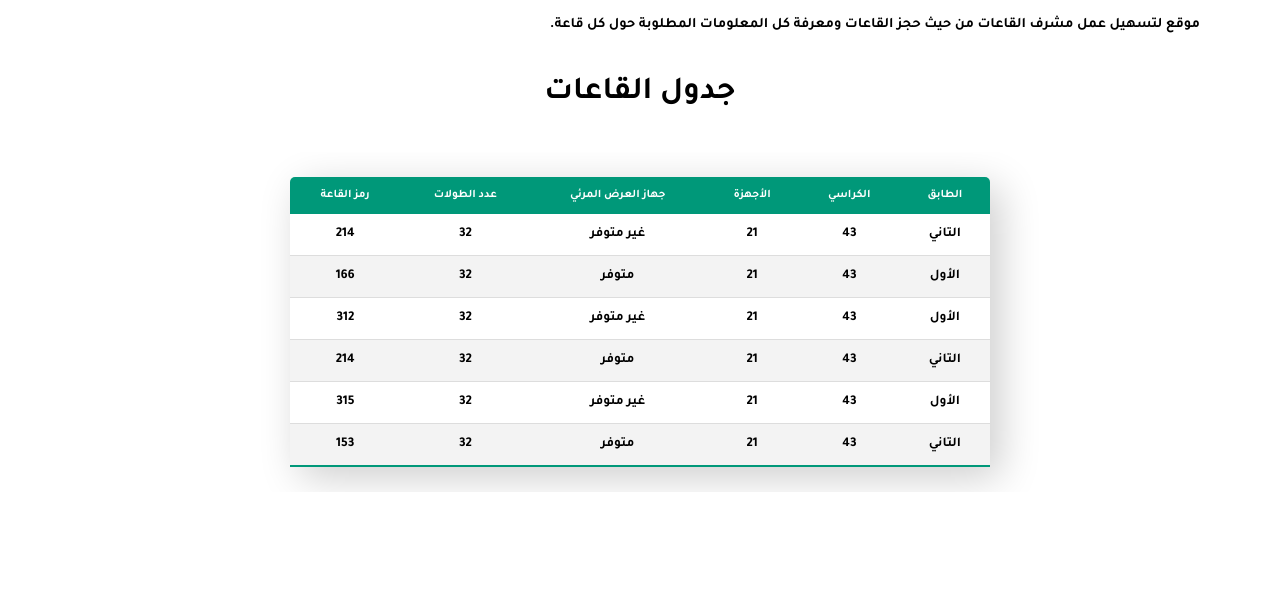
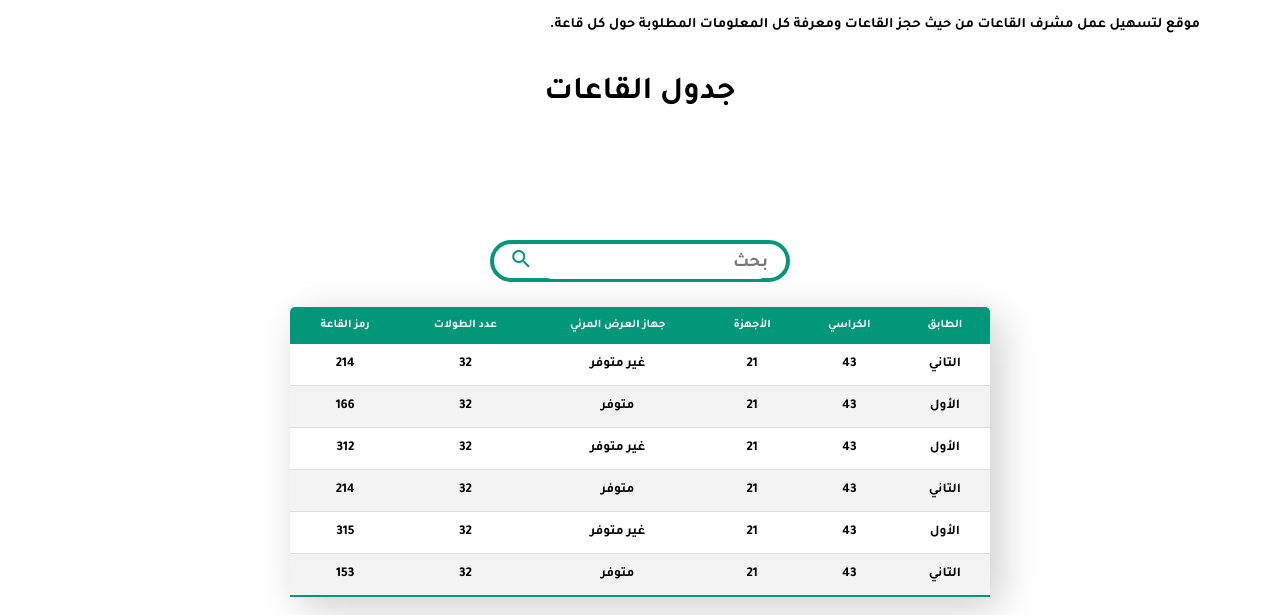
Before and after one commit to alaref-codes/Class-management, a plain HTML site: page main.html in a window 1280 px wide. Shown: the part 71-686 px from the top of the page. Drawn offline with Linux system fonts and the light colour scheme.

Commit message:
Added the search bar

```diff
--- a/main.html
+++ b/main.html
@@ -8,6 +8,7 @@
     <link rel="stylesheet" href="style.css" type="text/css">
     <link rel="stylesheet" href="table.css" type="text/css">
     <link href="https://fonts.googleapis.com/css2?family=Tajawal:wght@700&display=swap" rel="stylesheet">
+    <link rel="stylesheet" href="https://fonts.googleapis.com/icon?family=Material+Icons">
     <title>Classes Management System</title>
 </head>
 <body>
@@ -30,6 +31,23 @@
 
 
      <h1><center> جدول القاعات </center></h1>
+
+     <div class="boxContainer">
+         <table class="elementsContainer">
+             <tr>
+                 <td>
+                     <input type="text" placeholder="بحث" class="search">
+                 </td>
+                 <td>
+                     <a href="#"><span class="material-icons">search
+</span></a>
+                 </td>
+             </tr>
+         </table>
+
+     </div>
+
+
     <div style="overflow-x: auto;">
         <table class="content-table" >
             <thead>
@@ -100,6 +118,7 @@
         </table>
     </div>
 
+
     <footer>
         <p>لمزيد من المعلومات قم بزيارتنا على : </p>
 
--- a/style.css
+++ b/style.css
@@ -115,3 +115,44 @@ footer img {
     margin-right: 10px;
     margin-left: 10px;
 }
+
+
+
+.boxContainer {
+    margin: auto;
+    margin-top: 10%;
+    position: relative;
+    width: 300px;
+    height: 42px;
+    border: 4px solid #009879;
+    padding: 0px 10px;
+    border-radius: 50px;
+}
+
+.elementsContainer {
+    width: 100%;
+    height: 100%;
+    vertical-align: middle;
+}
+
+.search {
+    border: none;
+    height: 100%;
+    width: 100%;
+    padding: 0px 5px;
+    border-radius: 50px;
+    font-size: 18px;
+    font-family: Tajawal;
+    color: #009879;
+    font-weight: 500;
+}
+
+.search:focus {
+    outline: none;
+}
+
+.material-icons {
+    font-size: 25px;
+    color: #009879;
+
+}
```
Also changed, not shown: 1 other file.
